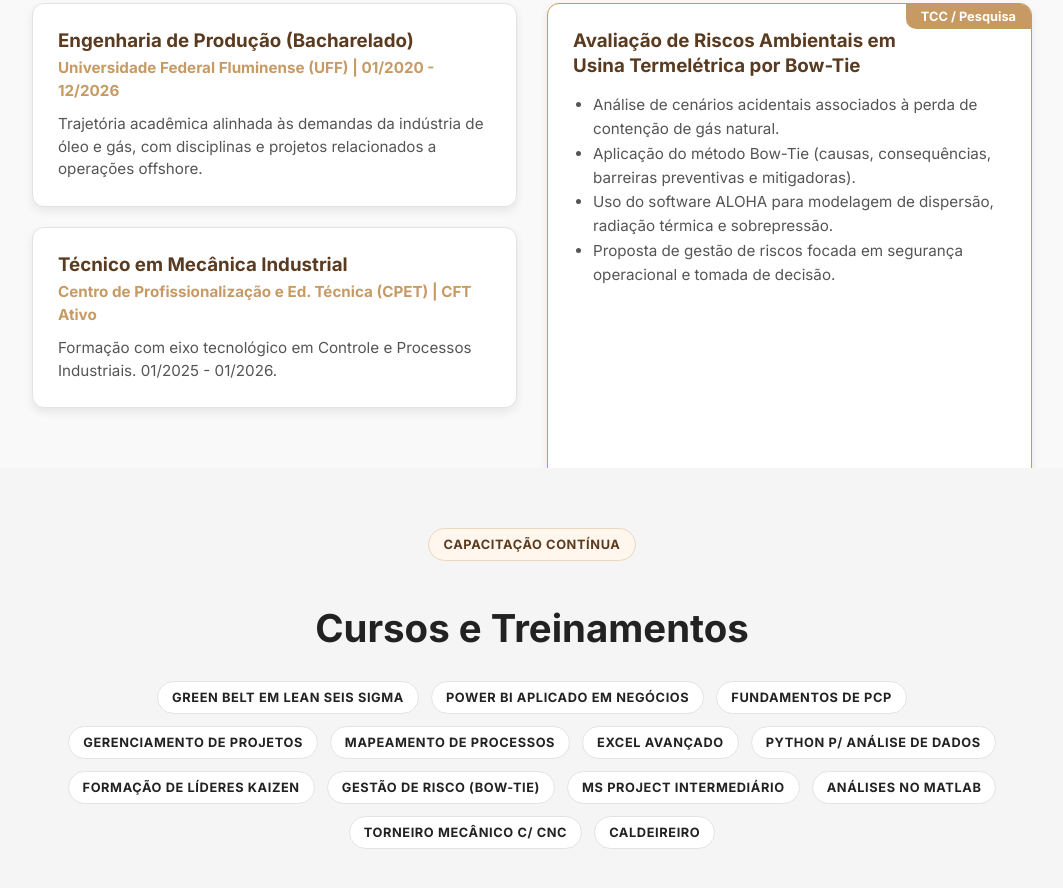
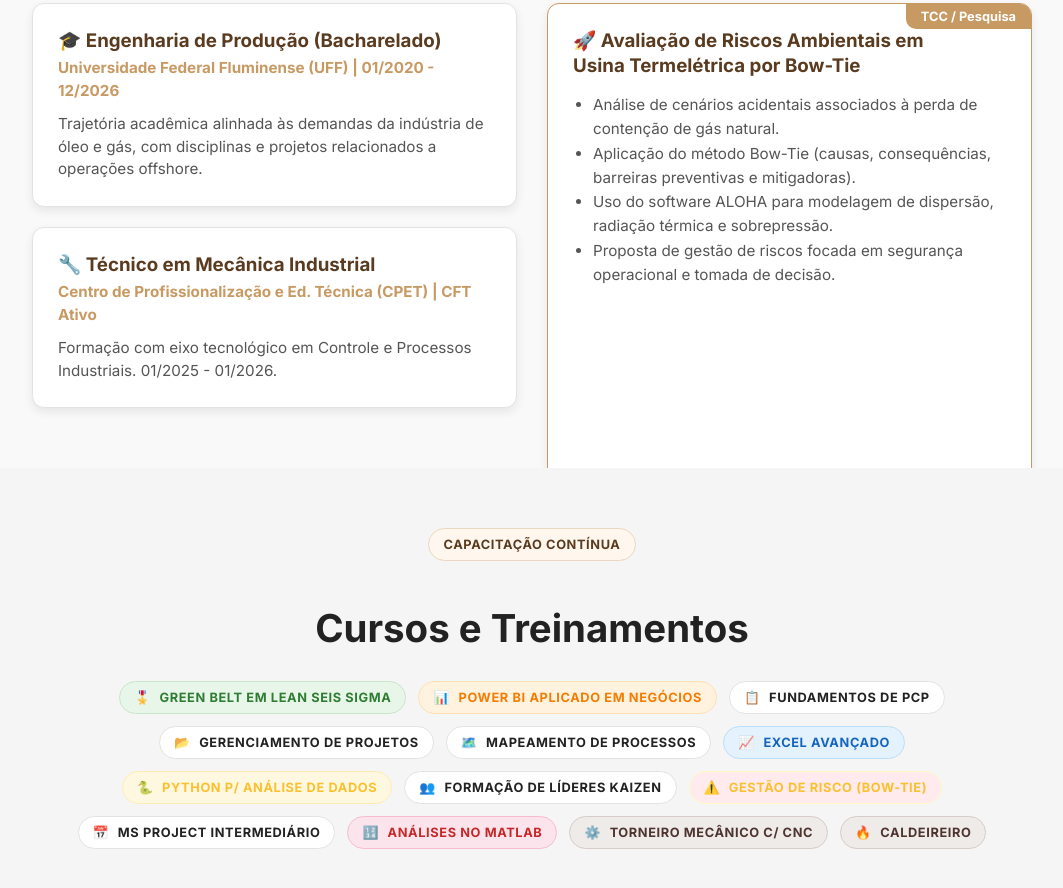
Before and after one commit to Marciorochar/M2R_tecnologias, a plain HTML site: page Login/Site/index_sobre.html in a window 1280 px wide. Shown: the part 2608-3496 px from the top of the page, without its empty margins (108-1171 px from the left). Drawn offline with Linux system fonts and the light colour scheme; no server answers; sample sign-in values are in the browser's storage.

Commit message:
Atualizações dashborad 2.4

```diff
--- a/Login/Site/index_sobre.html
+++ b/Login/Site/index_sobre.html
@@ -64,6 +64,11 @@
                     <p>
                         Possuo perfil analítico, com foco em melhoria de processos, análise de dados, gestão de projetos e suporte à tomada de decisão, buscando sempre ser a ponte perfeita entre os métodos da engenharia tradicional e as inovações da Indústria 4.0.
                     </p>
+                    <div style="margin-top: 25px;">
+                        <a href="javascript:void(0);" class="cta-button" style="padding: 12px 24px; font-size: 1.05rem; border-radius: 8px; display: inline-flex; align-items: center; gap: 10px; text-decoration: none; background-color: var(--color-primary); color: #fff; box-shadow: 0 4px 15px rgba(90, 59, 32, 0.2);" onclick="alert('Currículo em PDF estará disponível para download em breve!')">
+                            📄 Baixar Currículo
+                        </a>
+                    </div>
                 </div>
             </div>
         </section>
@@ -78,7 +83,7 @@
                     <!-- Job 1 -->
                     <div class="dash-card" style="text-align: left; padding: 35px 30px;">
                         <div style="display: flex; justify-content: space-between; align-items: center; flex-wrap: wrap; gap: 10px;">
-                            <h3 style="margin: 0; font-size: 1.5rem; color: var(--color-primary);">Auxiliar de Técnico de Planejamento (Medição)</h3>
+                            <h3 style="margin: 0; font-size: 1.5rem; color: var(--color-primary);">💼 Auxiliar de Técnico de Planejamento (Medição)</h3>
                             <span style="background: var(--color-accent); color: #fff; padding: 5px 12px; border-radius: 20px; font-weight: bold; font-size: 0.9rem;">09/2025 - Atual</span>
                         </div>
                         <h4 style="margin: 8px 0 20px; font-size: 1.1rem; color: var(--color-text-meta);">Estrutural Serviços Industriais Ltda | Macaé, RJ</h4>
@@ -94,7 +99,7 @@
                     <!-- Job 2 -->
                     <div class="dash-card" style="text-align: left; padding: 35px 30px;">
                         <div style="display: flex; justify-content: space-between; align-items: center; flex-wrap: wrap; gap: 10px;">
-                            <h3 style="margin: 0; font-size: 1.5rem; color: var(--color-primary);">Estágio em Engenharia</h3>
+                            <h3 style="margin: 0; font-size: 1.5rem; color: var(--color-primary);">⚙️ Estágio em Engenharia</h3>
                             <span style="background: var(--color-border-subtle); color: var(--color-text-primary); padding: 5px 12px; border-radius: 20px; font-weight: bold; font-size: 0.9rem;">09/2024 - 09/2025</span>
                         </div>
                         <h4 style="margin: 8px 0 20px; font-size: 1.1rem; color: var(--color-text-meta);">Estrutural Serviços Industriais Ltda | Macaé, RJ</h4>
@@ -109,7 +114,7 @@
                     <!-- Job 3 -->
                     <div class="dash-card" style="text-align: left; padding: 35px 30px;">
                         <div style="display: flex; justify-content: space-between; align-items: center; flex-wrap: wrap; gap: 10px;">
-                            <h3 style="margin: 0; font-size: 1.5rem; color: var(--color-primary);">Operador em Estação de Tratamento de Efluentes</h3>
+                            <h3 style="margin: 0; font-size: 1.5rem; color: var(--color-primary);">💧 Operador em Estação de Tratamento de Efluentes</h3>
                         </div>
                         <h4 style="margin: 8px 0 20px; font-size: 1.1rem; color: var(--color-text-meta);">SAAE-RO | Rio das Ostras, RJ</h4>
                         <ul style="color: var(--color-text-secondary); line-height: 1.7; padding-left: 20px; margin: 0;">
@@ -132,13 +137,13 @@
                     <h2 style="font-size: 2.2rem; margin-bottom: 30px;">Formação Acadêmica</h2>
 
                     <div class="dash-card" style="padding: 25px; margin-bottom: 20px; text-align: left;">
-                        <h3 style="margin: 0 0 5px; color: var(--color-primary);">Engenharia de Produção (Bacharelado)</h3>
+                        <h3 style="margin: 0 0 5px; color: var(--color-primary);">🎓 Engenharia de Produção (Bacharelado)</h3>
                         <p style="margin: 0 0 10px; font-weight: bold; color: var(--color-accent);">Universidade Federal Fluminense (UFF) | 01/2020 - 12/2026</p>
                         <p style="margin: 0; font-size: 0.95rem; color: var(--color-text-secondary);">Trajetória acadêmica alinhada às demandas da indústria de óleo e gás, com disciplinas e projetos relacionados a operações offshore.</p>
                     </div>
 
                     <div class="dash-card" style="padding: 25px; text-align: left;">
-                        <h3 style="margin: 0 0 5px; color: var(--color-primary);">Técnico em Mecânica Industrial</h3>
+                        <h3 style="margin: 0 0 5px; color: var(--color-primary);">🔧 Técnico em Mecânica Industrial</h3>
                         <p style="margin: 0 0 10px; font-weight: bold; color: var(--color-accent);">Centro de Profissionalização e Ed. Técnica (CPET) | CFT Ativo</p>
                         <p style="margin: 0; font-size: 0.95rem; color: var(--color-text-secondary);">Formação com eixo tecnológico em Controle e Processos Industriais. 01/2025 - 01/2026.</p>
                     </div>
@@ -151,7 +156,7 @@
 
                     <div class="dash-card" style="padding: 25px; text-align: left; height: 100%; border: 1px solid var(--color-border-accent); position: relative; overflow: hidden;">
                         <div style="position: absolute; top: 0; right: 0; background: var(--color-accent); color: #fff; padding: 5px 15px; border-bottom-left-radius: 10px; font-size: 0.8rem; font-weight: bold;">TCC / Pesquisa</div>
-                        <h3 style="margin: 0 0 15px; color: var(--color-primary); padding-right: 80px; line-height: 1.3;">Avaliação de Riscos Ambientais em Usina Termelétrica por Bow-Tie</h3>
+                        <h3 style="margin: 0 0 15px; color: var(--color-primary); padding-right: 80px; line-height: 1.3;">🚀 Avaliação de Riscos Ambientais em Usina Termelétrica por Bow-Tie</h3>
                         <ul style="color: var(--color-text-secondary); line-height: 1.6; padding-left: 20px; margin: 0; font-size: 0.95rem;">
                             <li>Análise de cenários acidentais associados à perda de contenção de gás natural.</li>
                             <li>Aplicação do método Bow-Tie (causas, consequências, barreiras preventivas e mitigadoras).</li>
@@ -171,19 +176,19 @@
                 <h2 style="font-size: 2.4rem; margin-bottom: 30px;">Cursos e Treinamentos</h2>
 
                 <div style="display: flex; flex-wrap: wrap; gap: 12px; justify-content: center;">
-                    <span class="section-tag" style="margin: 0; background: var(--color-surface); color: var(--color-text-primary); border-color: var(--color-border);">Green Belt em Lean Seis Sigma</span>
-                    <span class="section-tag" style="margin: 0; background: var(--color-surface); color: var(--color-text-primary); border-color: var(--color-border);">Power BI Aplicado em Negócios</span>
-                    <span class="section-tag" style="margin: 0; background: var(--color-surface); color: var(--color-text-primary); border-color: var(--color-border);">Fundamentos de PCP</span>
-                    <span class="section-tag" style="margin: 0; background: var(--color-surface); color: var(--color-text-primary); border-color: var(--color-border);">Gerenciamento de Projetos</span>
-                    <span class="section-tag" style="margin: 0; background: var(--color-surface); color: var(--color-text-primary); border-color: var(--color-border);">Mapeamento de Processos</span>
-                    <span class="section-tag" style="margin: 0; background: var(--color-surface); color: var(--color-text-primary); border-color: var(--color-border);">Excel Avançado</span>
-                    <span class="section-tag" style="margin: 0; background: var(--color-surface); color: var(--color-text-primary); border-color: var(--color-border);">Python p/ Análise de Dados</span>
-                    <span class="section-tag" style="margin: 0; background: var(--color-surface); color: var(--color-text-primary); border-color: var(--color-border);">Formação de Líderes Kaizen</span>
-                    <span class="section-tag" style="margin: 0; background: var(--color-surface); color: var(--color-text-primary); border-color: var(--color-border);">Gestão de Risco (Bow-Tie)</span>
-                    <span class="section-tag" style="margin: 0; background: var(--color-surface); color: var(--color-text-primary); border-color: var(--color-border);">MS Project Intermediário</span>
-                    <span class="section-tag" style="margin: 0; background: var(--color-surface); color: var(--color-text-primary); border-color: var(--color-border);">Análises no MATLAB</span>
-                    <span class="section-tag" style="margin: 0; background: var(--color-surface); color: var(--color-text-primary); border-color: var(--color-border);">Torneiro Mecânico c/ CNC</span>
-                    <span class="section-tag" style="margin: 0; background: var(--color-surface); color: var(--color-text-primary); border-color: var(--color-border);">Caldeireiro</span>
+                    <span class="section-tag" style="margin: 0; background: #e8f5e9; color: #2e7d32; border-color: #c8e6c9;"><span style="margin-right: 5px;">🎖️</span> Green Belt em Lean Seis Sigma</span>
+                    <span class="section-tag" style="margin: 0; background: #fff3e0; color: #f57c00; border-color: #ffe0b2;"><span style="margin-right: 5px;">📊</span> Power BI Aplicado em Negócios</span>
+                    <span class="section-tag" style="margin: 0; background: var(--color-surface); color: var(--color-text-primary); border-color: var(--color-border);"><span style="margin-right: 5px;">📋</span> Fundamentos de PCP</span>
+                    <span class="section-tag" style="margin: 0; background: var(--color-surface); color: var(--color-text-primary); border-color: var(--color-border);"><span style="margin-right: 5px;">📂</span> Gerenciamento de Projetos</span>
+                    <span class="section-tag" style="margin: 0; background: var(--color-surface); color: var(--color-text-primary); border-color: var(--color-border);"><span style="margin-right: 5px;">🗺️</span> Mapeamento de Processos</span>
+                    <span class="section-tag" style="margin: 0; background: #e3f2fd; color: #1565c0; border-color: #bbdefb;"><span style="margin-right: 5px;">📈</span> Excel Avançado</span>
+                    <span class="section-tag" style="margin: 0; background: #fff8e1; color: #fbc02d; border-color: #ffecb3;"><span style="margin-right: 5px;">🐍</span> Python p/ Análise de Dados</span>
+                    <span class="section-tag" style="margin: 0; background: var(--color-surface); color: var(--color-text-primary); border-color: var(--color-border);"><span style="margin-right: 5px;">👥</span> Formação de Líderes Kaizen</span>
+                    <span class="section-tag" style="margin: 0; background: #ffebee; color: #fbc02d; border-color: #fff9c4;"><span style="margin-right: 5px;">⚠️</span> Gestão de Risco (Bow-Tie)</span>
+                    <span class="section-tag" style="margin: 0; background: var(--color-surface); color: var(--color-text-primary); border-color: var(--color-border);"><span style="margin-right: 5px;">📅</span> MS Project Intermediário</span>
+                    <span class="section-tag" style="margin: 0; background: #fce4ec; color: #c62828; border-color: #f8bbd0;"><span style="margin-right: 5px;">🔢</span> Análises no MATLAB</span>
+                    <span class="section-tag" style="margin: 0; background: #efebe9; color: #4e342e; border-color: #d7ccc8;"><span style="margin-right: 5px;">⚙️</span> Torneiro Mecânico c/ CNC</span>
+                    <span class="section-tag" style="margin: 0; background: #efebe9; color: #4e342e; border-color: #d7ccc8;"><span style="margin-right: 5px;">🔥</span> Caldeireiro</span>
                 </div>
             </div>
         </section>
```
